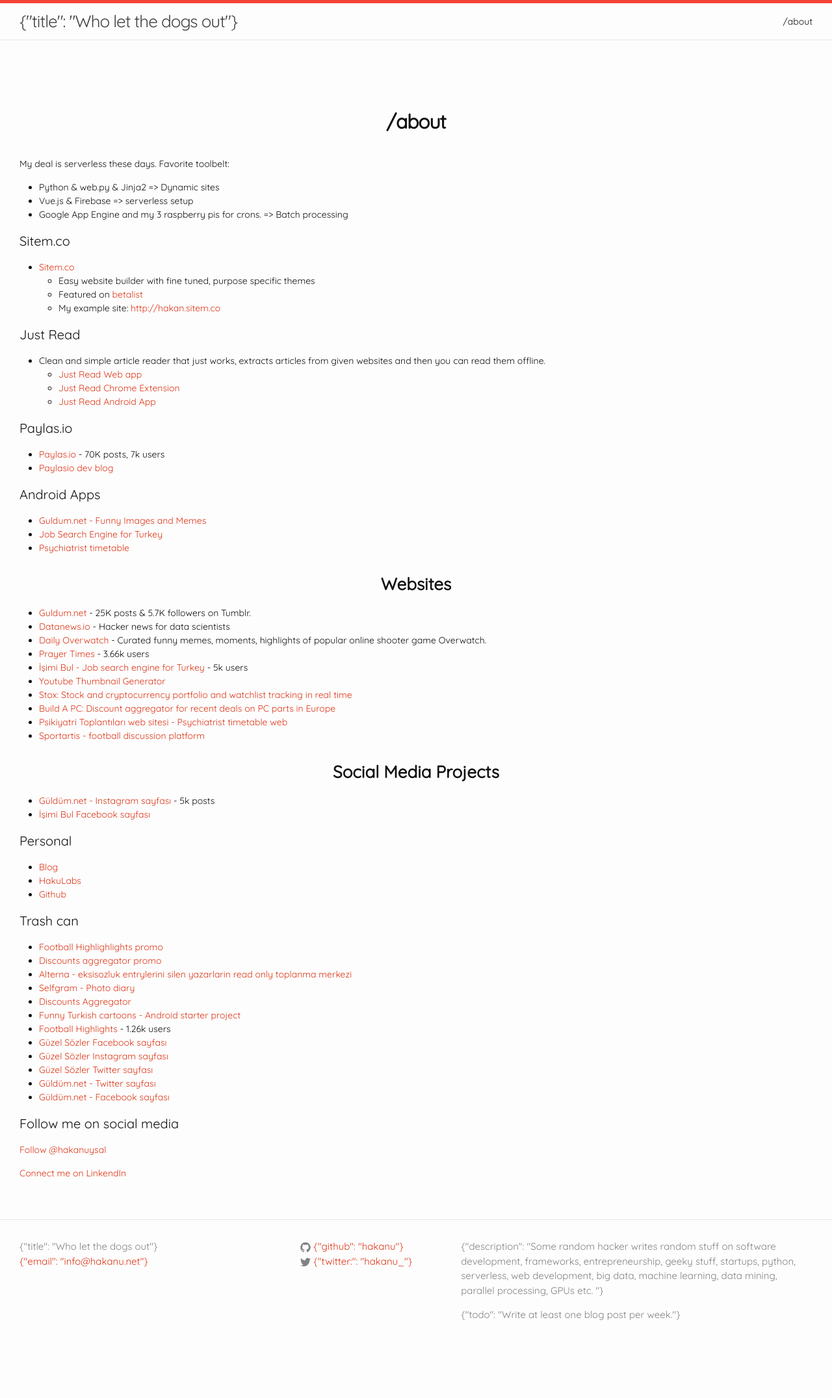
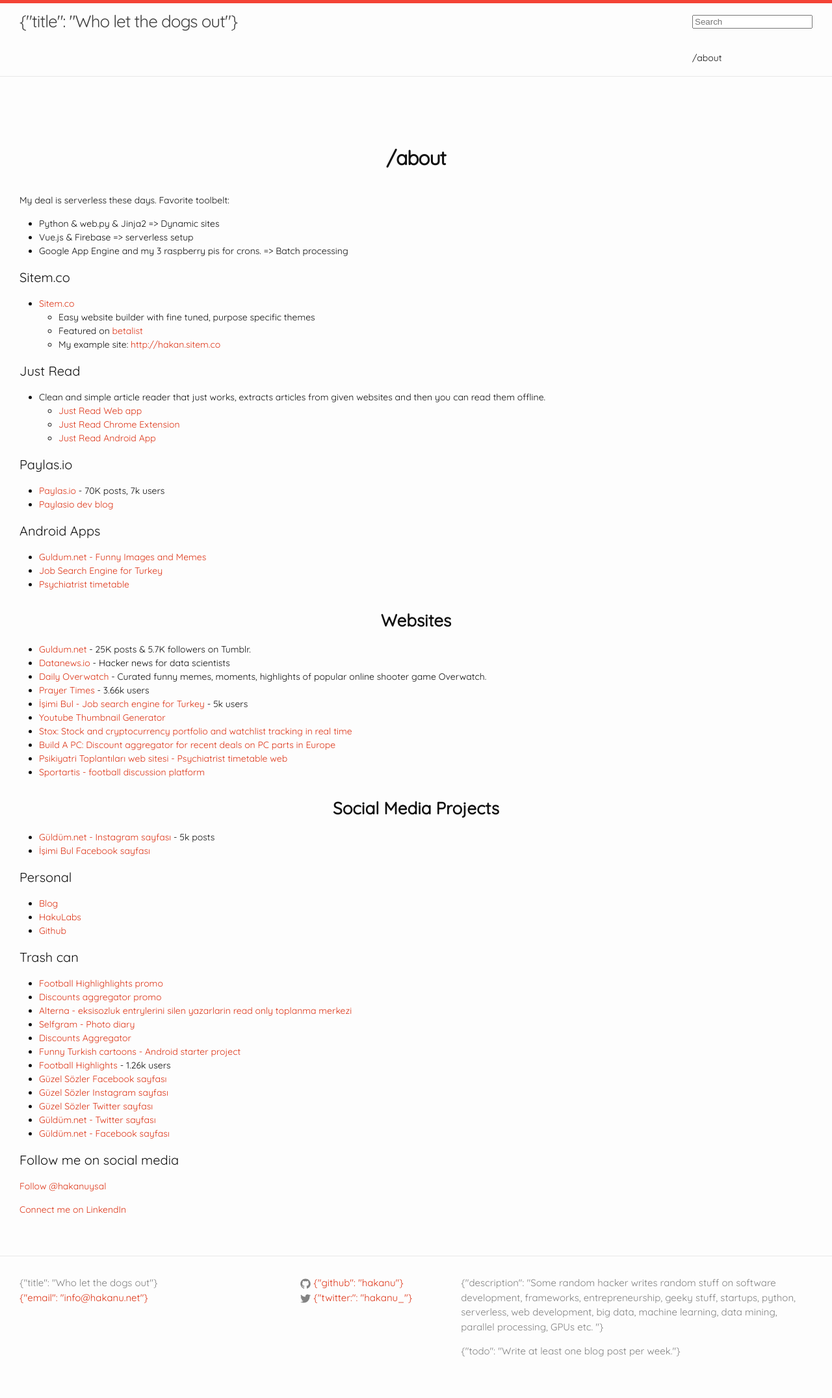
Before and after one commit to hakanu/blog, a Jekyll site: the page built from about.md, in a window 1280 px wide. Shown: the whole page at 65% size. Built offline with Jekyll 4.4.1, drawn with Linux system fonts in a browser that asks for light colours; comment, search, counter and statistics services are not loaded; before the commit the page ends 2095 px from its top, so only the background shows below that.

Commit message:
Update header.html

```diff
--- a/_includes/header.html
+++ b/_includes/header.html
@@ -11,6 +11,10 @@
         </svg>
       </a>
 
+      <form method="GET">
+        <input type="text" placeholder="Search">
+      </form>
+
       <div class="trigger">
         {% for page in site.pages %}
           {% if page.title %}
```
